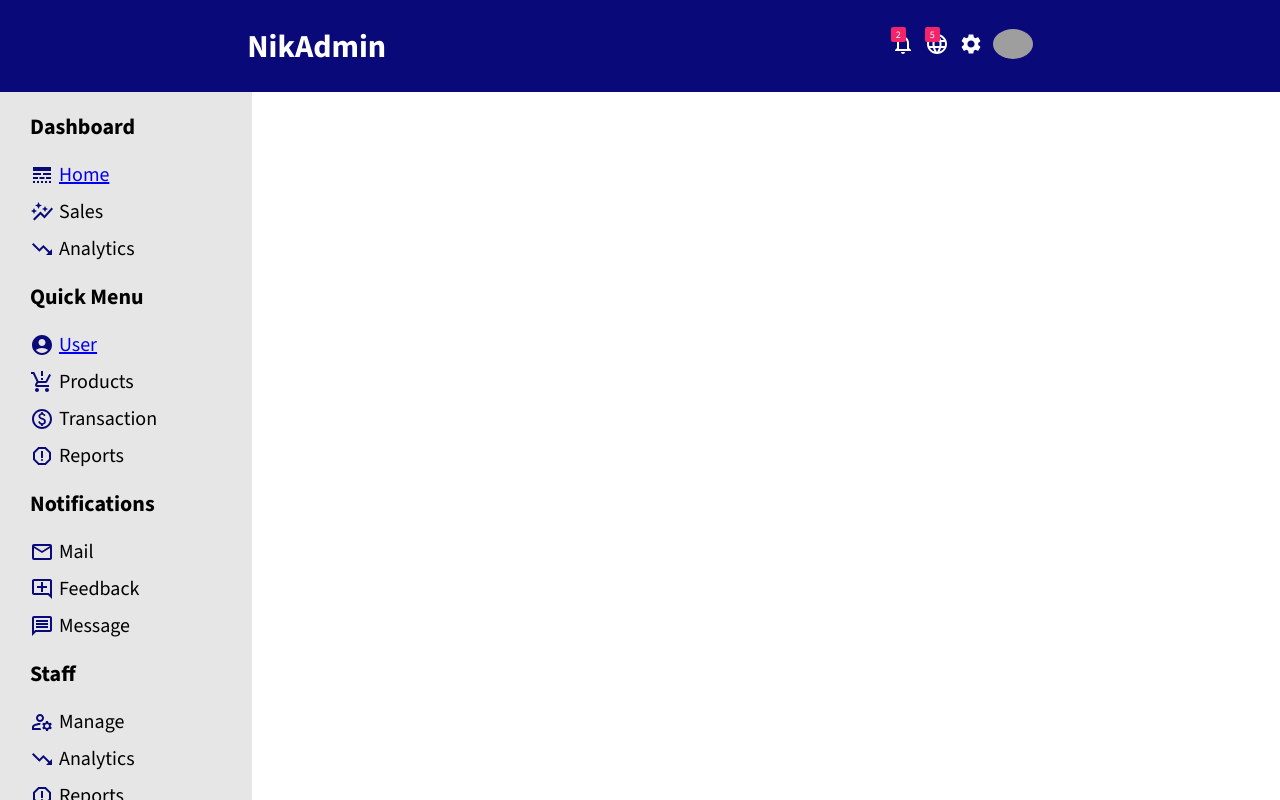
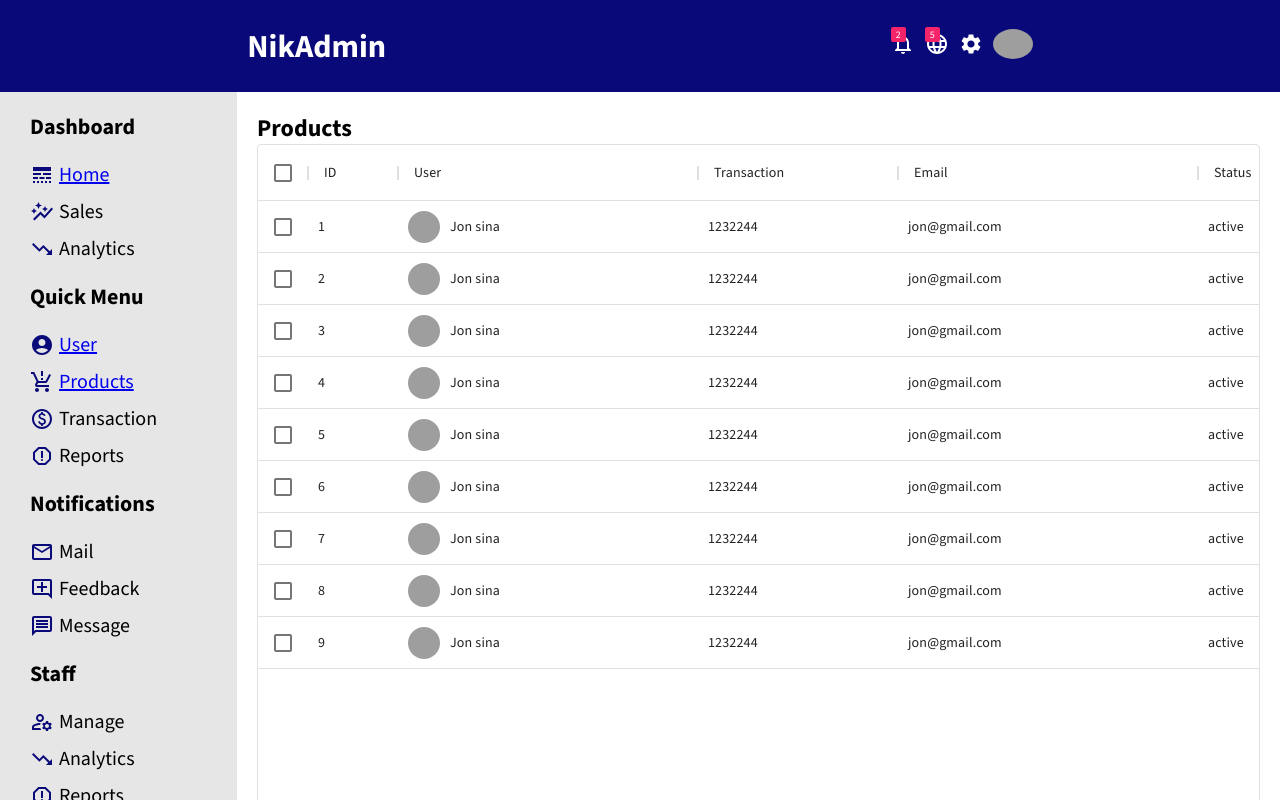
Before and after one commit to Samiul-Ahmed-96/admin-dashboard, a React (Create React App) app: page /products in a window 1280 px wide. Shown: the top 800 px of the page. Built offline with nearby package versions, Linux system fonts and the light colour scheme; grey boxes are pictures that could not be loaded.

Commit message:
Make Products

```diff
--- a/src/App.js
+++ b/src/App.js
@@ -5,6 +5,7 @@ import Navbar from './Components/Navbar/Navbar';
 import Sidebar from './Components/Sidebar/Sidebar';
 import CreateUser from "./Pages/CreateUser/CreateUser";
 import Home from './Pages/Home/Home/Home';
+import Products from "./Pages/Products/Products";
 import User from "./Pages/User/User";
 import UserEdit from "./Pages/UserEdit/UserEdit";
 
@@ -20,6 +21,7 @@ function App() {
      <Route path="/" element={<Home />} />
      <Route path="/home" element={<Home />} />
      <Route path="/user" element={<User />} />
+     <Route path="/products" element={<Products />} />
      <Route path="/CreateUser" element={<CreateUser />} />
      <Route path="/user/:userId" element={<UserEdit />} />
      </Routes>
--- a/src/Components/Sidebar/Sidebar.js
+++ b/src/Components/Sidebar/Sidebar.js
@@ -35,7 +35,7 @@ const Sidebar = () => {
                         </div>
                         <div className="menu-item">
                         <ProductionQuantityLimitsOutlined/>
-                        <span>Products</span>
+                        <Link to="/products"><span>Products</span></Link>
                         </div>
 
                         <div className="menu-item">
--- /dev/null
+++ b/src/Pages/Products/Products.js
@@ -0,0 +1,87 @@
+import { DataGrid } from '@material-ui/data-grid';
+import { DeleteOutline } from '@mui/icons-material';
+import React from 'react';
+import { Link } from 'react-router-dom';
+import './Products.scss';
+
+const Products = () => {
+
+    const columns = [
+        { field: 'id', headerName: 'ID', width: 90 },
+        {
+          field: 'user',
+          headerName: 'User',
+          width: 300,
+          editable: true,
+          renderCell : (params) =>{
+            return(
+              <div className='user-info'>
+                <img src={params.row.avatar} alt="" />
+                {params.row.userName}
+              </div>
+            )
+          }
+        },
+        {
+          field: 'transaction',
+          headerName: 'Transaction',
+          width: 200,
+          editable: true,
+        },
+        {
+          field: 'email',
+          headerName: 'Email',
+          width: 300,
+        },
+        {
+          field: 'status',
+          headerName: 'Status',
+          width: 200,
+        },
+        {
+          field: 'action',
+          headerName: 'Action',
+          width: 120,
+          renderCell : (params) =>{
+            return(
+              <div className='action-container'>
+                <Link to={"/user/"+params.row.id}><button className='productsEdit'>Edit</button></Link>
+                <DeleteOutline className='userDelete'/>
+              </div>
+
+            )
+          }
+        }
+      ];
+
+      const rows = [
+        { id: 1, userName: 'Jon sina', transaction: '1232244' , avatar : 'https://www.reuters.com/resizer/5x1IqoH0ad-rFyUPhOFV0yXKyzM=/1789x2236/smart/filters:quality(80)/cloudfront-us-east-2.images.arcpublishing.com/reuters/VHJX7JYCZ5L7ZHCAAQD4NGKTT4.jpg', email : 'jon@gmail.com', status:'active'},
+        { id: 2, userName: 'Jon sina', transaction: '1232244' , avatar : 'https://www.reuters.com/resizer/5x1IqoH0ad-rFyUPhOFV0yXKyzM=/1789x2236/smart/filters:quality(80)/cloudfront-us-east-2.images.arcpublishing.com/reuters/VHJX7JYCZ5L7ZHCAAQD4NGKTT4.jpg', email : 'jon@gmail.com', status:'active'},
+        { id: 3, userName: 'Jon sina', transaction: '1232244' , avatar : 'https://www.reuters.com/resizer/5x1IqoH0ad-rFyUPhOFV0yXKyzM=/1789x2236/smart/filters:quality(80)/cloudfront-us-east-2.images.arcpublishing.com/reuters/VHJX7JYCZ5L7ZHCAAQD4NGKTT4.jpg', email : 'jon@gmail.com', status:'active'},
+        { id: 4, userName: 'Jon sina', transaction: '1232244' , avatar : 'https://www.reuters.com/resizer/5x1IqoH0ad-rFyUPhOFV0yXKyzM=/1789x2236/smart/filters:quality(80)/cloudfront-us-east-2.images.arcpublishing.com/reuters/VHJX7JYCZ5L7ZHCAAQD4NGKTT4.jpg', email : 'jon@gmail.com', status:'active'},
+        { id: 5, userName: 'Jon sina', transaction: '1232244' , avatar : 'https://www.reuters.com/resizer/5x1IqoH0ad-rFyUPhOFV0yXKyzM=/1789x2236/smart/filters:quality(80)/cloudfront-us-east-2.images.arcpublishing.com/reuters/VHJX7JYCZ5L7ZHCAAQD4NGKTT4.jpg', email : 'jon@gmail.com', status:'active'},
+        { id: 6, userName: 'Jon sina', transaction: '1232244' , avatar : 'https://www.reuters.com/resizer/5x1IqoH0ad-rFyUPhOFV0yXKyzM=/1789x2236/smart/filters:quality(80)/cloudfront-us-east-2.images.arcpublishing.com/reuters/VHJX7JYCZ5L7ZHCAAQD4NGKTT4.jpg', email : 'jon@gmail.com', status:'active'},
+        { id: 7, userName: 'Jon sina', transaction: '1232244' , avatar : 'https://www.reuters.com/resizer/5x1IqoH0ad-rFyUPhOFV0yXKyzM=/1789x2236/smart/filters:quality(80)/cloudfront-us-east-2.images.arcpublishing.com/reuters/VHJX7JYCZ5L7ZHCAAQD4NGKTT4.jpg', email : 'jon@gmail.com', status:'active'},
+        { id: 8, userName: 'Jon sina', transaction: '1232244' , avatar : 'https://www.reuters.com/resizer/5x1IqoH0ad-rFyUPhOFV0yXKyzM=/1789x2236/smart/filters:quality(80)/cloudfront-us-east-2.images.arcpublishing.com/reuters/VHJX7JYCZ5L7ZHCAAQD4NGKTT4.jpg', email : 'jon@gmail.com', status:'active'},
+        { id: 9, userName: 'Jon sina', transaction: '1232244' , avatar : 'https://www.reuters.com/resizer/5x1IqoH0ad-rFyUPhOFV0yXKyzM=/1789x2236/smart/filters:quality(80)/cloudfront-us-east-2.images.arcpublishing.com/reuters/VHJX7JYCZ5L7ZHCAAQD4NGKTT4.jpg', email : 'jon@gmail.com', status:'active'},
+
+
+      ];
+    return (
+        <div className='products-container'>
+        <h2>Products</h2>
+        <div className="products-table">
+        <div style={{ height: '100vh', width: '100%' }}>
+        <DataGrid
+          rows={rows}
+          columns={columns}
+          checkboxSelection
+          disableSelectionOnClick
+        />
+      </div>
+        </div>
+    </div>
+    );
+};
+
+export default Products;
--- /dev/null
+++ b/src/Pages/Products/Products.scss
@@ -0,0 +1,41 @@
+.products-container {
+  width: 85%;
+  padding: 20px;
+  .user-info {
+    display: flex;
+    align-items: center;
+    img {
+      width: 32px;
+      height: 32px;
+      border-radius: 50%;
+      object-fit: cover;
+      margin-right: 10px;
+    }
+  }
+}
+.action-container {
+  display: flex;
+  align-items: center;
+  .productsEdit {
+    background: #11bf31;
+    color: #fff;
+    border: none;
+    padding: 5px 20px;
+    border-radius: 5px;
+    cursor: pointer;
+  }
+  .userDelete {
+    color: crimson;
+    font-size: 32px;
+    margin-left: 10px;
+    cursor: pointer;
+  }
+}
+.user-table {
+  padding: 40px;
+}
+@media screen and (min-device-width: 250px) and (max-device-width: 640px) {
+  .user-container {
+    width: 100%;
+  }
+}
```
